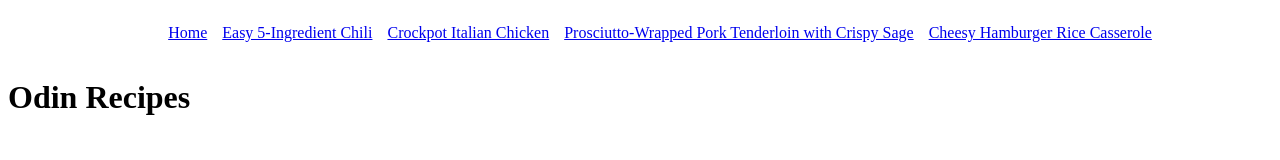
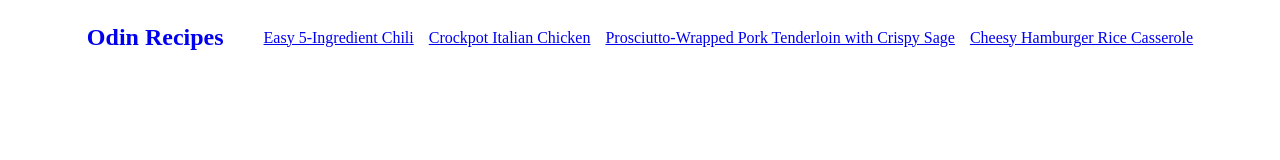
Before and after one commit to sethchun/odin-recipes, a plain HTML site: page index.html in a window 1280 px wide. Drawn offline with Linux system fonts and the light colour scheme.

Commit message:
removed home menu item and created logo to act as new home button

```diff
--- a/index.html
+++ b/index.html
@@ -8,18 +8,15 @@
     </head>
     <body>
         <div class="navigation">
+            <p><a id="homeButton" href="#">Odin Recipes</a></hp>
+
             <ul>
-                <li><a href="#">Home</a></li>
                 <li><a href="recipes/chili.html">Easy 5-Ingredient Chili</a></li>
                 <li><a href="recipes/crockpot-italian-chicken.html">Crockpot Italian Chicken</a></li>
                 <li><a href="recipes/fancy-pork.html">Prosciutto-Wrapped Pork Tenderloin with Crispy Sage</a></li>
                 <li><a href="recipes/hamburger-rice-casserole.html">Cheesy Hamburger Rice Casserole</a></li>
             </ul>
         </div>
-
-        <div class="header">
-            <h1>Odin Recipes</h1>
-        </div>
     </body>
 </html>
 
--- a/style.css
+++ b/style.css
@@ -3,6 +3,7 @@
 .navigation {
     display: flex;
     justify-content: center;
+    align-items: center;
 }
 
 .navigation ul {
@@ -13,3 +14,9 @@
 .navigation ul li {
     list-style: none;
 }
+
+#homeButton {
+    text-decoration: none;
+    font-size: x-large;
+    font-weight: bold;
+}
```
